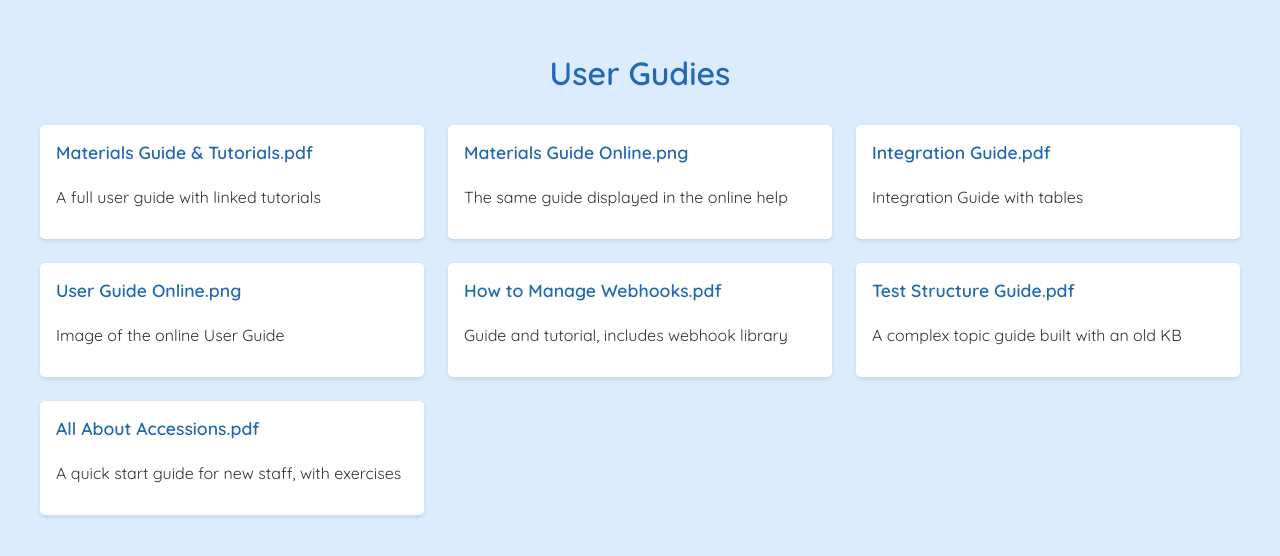
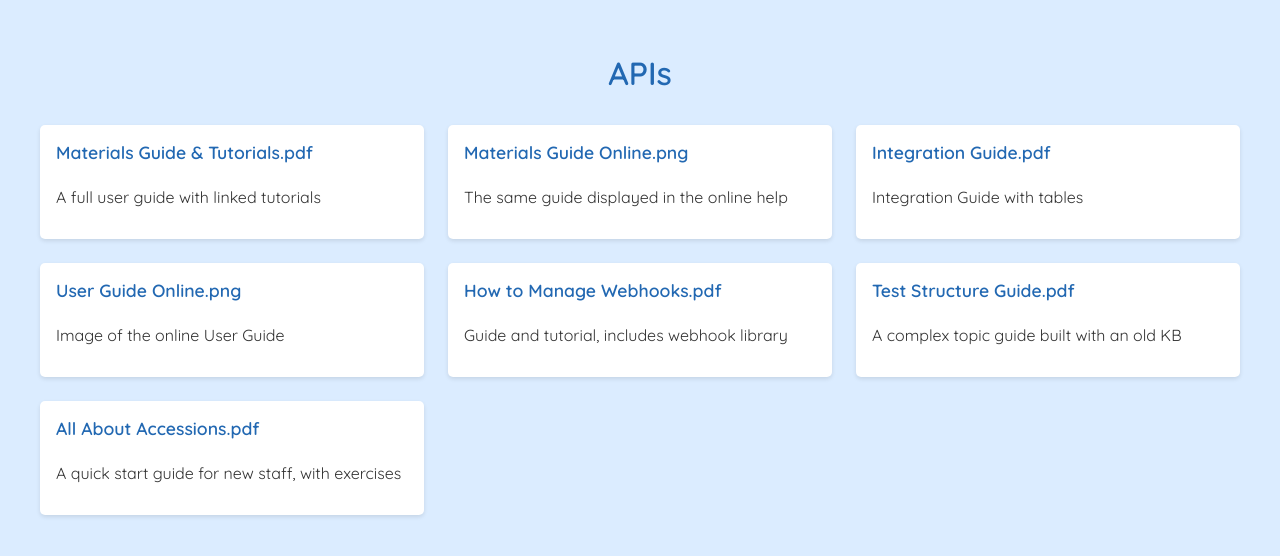
Before and after one commit to Daisy-Docs/Portfolio, a Jekyll site: the page API.html, which Jekyll copies as it is, in a window 1280 px wide. Shown: the top 556 px of the page. Built offline with Jekyll 4.4.1, drawn with Linux system fonts in a browser that asks for light colours.

Commit message:
Update API.html

```diff
--- a/API.html
+++ b/API.html
@@ -3,7 +3,7 @@
 <head>
   <meta charset="UTF-8" />
   <meta name="viewport" content="width=device-width, initial-scale=1" />
-  <title>User Gudies</title>
+  <title>API</title>
 
   <!-- Import Quicksand from Google Fonts -->
   <link href="https://fonts.googleapis.com/css2?family=Quicksand:wght@400;600&display=swap" rel="stylesheet">
@@ -75,7 +75,7 @@
   </style>
 </head>
 <body>
-  <h1>User Gudies</h1>
+  <h1>APIs</h1>
 
   <div class="grid-container">
     <div class="sample">
```
